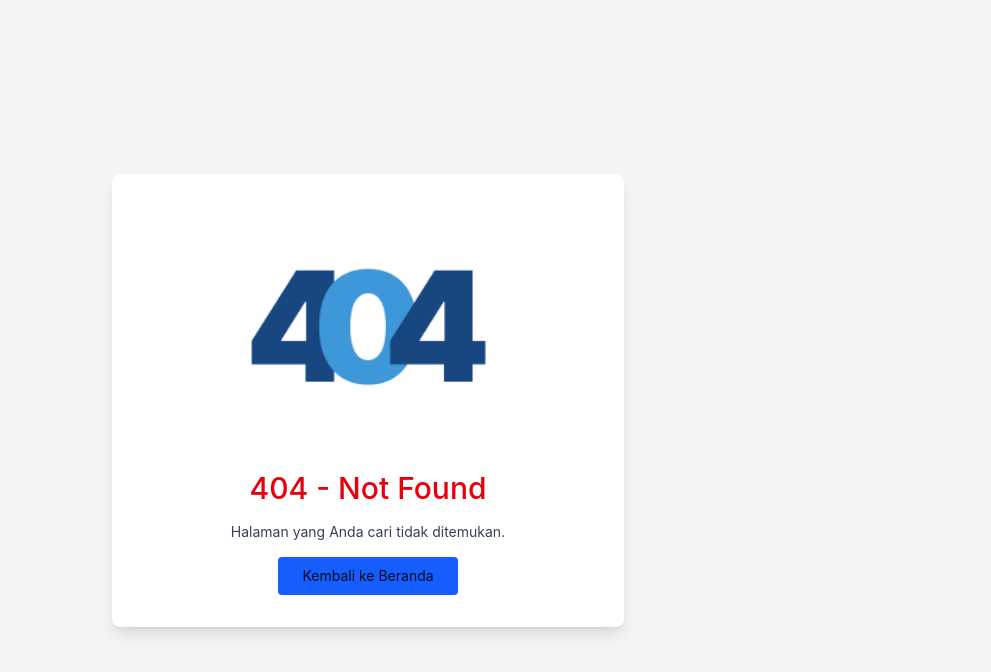
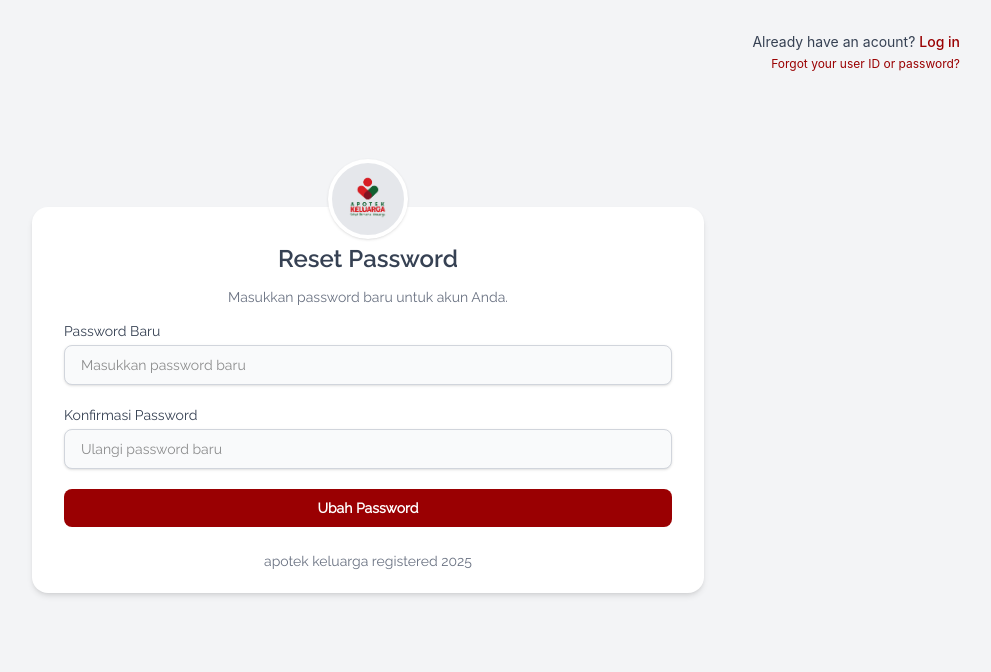
Before and after one commit to Xunnii/Apotekita-PCR, a React (Vite) app: page /reset-password in a window 1280 px wide. Before the commit this address had no page. Shown: the top 672 px of the page, without its empty margins (272-1263 px from the left). Built offline with nearby package versions, Linux system fonts and the light colour scheme.

Commit message:
Perbaikan untuk KPPL

```diff
--- a/package.json
+++ b/package.json
@@ -14,7 +14,7 @@
     "@ant-design/plots": "^2.6.0",
     "@heroicons/react": "^2.2.0",
     "@lottiefiles/dotlottie-react": "^0.14.2",
-    "@supabase/supabase-js": "^2.50.0",
+    "@supabase/supabase-js": "^2.110.0",
     "antd": "^5.26.4",
     "axios": "^1.9.0",
     "chart.js": "^4.5.0",
--- a/src/App.jsx
+++ b/src/App.jsx
@@ -18,6 +18,7 @@ import TestimoniForm from './pages/TestimoniForm';
 import TestimoniAdminPage from './pages/admin/TestimoniAdminPage';
 import OrderHistoryPage from './pages/OrderHistoryPage';
 import ObatResepAdminPage from './pages/admin/ObatResepAdminPage';
+
 
 // Lazy load components
 const HomePage = lazy(() => import('./pages/guest/HomePage'));
@@ -43,6 +44,7 @@ const SalesReportPage = lazy(() => import('./pages/admin/SalesReportPage'));
 const FAQPage = lazy(() => import('./pages/FAQPage'));
 const InputResepPage = lazy(() => import('./pages/guest/InputResepPage'));
 const OutletPage = lazy(() => import('./pages/OutletPage'));
+const ResetPassword = lazy(() => import('./pages/Auth/ResetPassword'));
 
 export default function App() {
   return (
@@ -114,6 +116,7 @@ export default function App() {
           <Route path="/login" element={<Login />} />
           <Route path="/register" element={<Register />} />
           <Route path="/forgot" element={<Forgot />} />
+          <Route path="/reset-password" element={<ResetPassword />} />
         </Route>
       </Routes>
     </Suspense>
--- a/src/config/supabase.js
+++ b/src/config/supabase.js
@@ -1,7 +1,6 @@
-// src/config/supabase.js
 import { createClient } from '@supabase/supabase-js';
 
-const supabaseUrl = 'https://rlkrzkngbfbzumeipfbs.supabase.co';
-const supabaseKey = 'eyJhbGciOiJIUzI1NiIsInR5cCI6IkpXVCJ9.eyJpc3MiOiJzdXBhYmFzZSIsInJlZiI6InJsa3J6a25nYmZienVtZWlwZmJzIiwicm9sZSI6ImFub24iLCJpYXQiOjE3NTE2MzU1NzYsImV4cCI6MjA2NzIxMTU3Nn0.M-S-U9dYLo_rMfpLsZsMzb_Fn89kTHgbvaIPxfyWd6s';
+const supabaseUrl = import.meta.env.VITE_SUPABASE_URL;
+const supabaseKey = import.meta.env.VITE_SUPABASE_PUBLISHABLE_KEY;
 
 export const supabase = createClient(supabaseUrl, supabaseKey);
--- a/src/pages/Auth/Forgot.jsx
+++ b/src/pages/Auth/Forgot.jsx
@@ -1,15 +1,55 @@
+import { useState } from 'react';
+import { supabase } from '../../config/supabase';
+
 export default function Forgot() {
+    const [email, setEmail] = useState('');
+    const [message, setMessage] = useState('');
+    const [error, setError] = useState('');
+    const [loading, setLoading] = useState(false);
+
+    const handleSubmit = async (e) => {
+        e.preventDefault();
+
+        setLoading(true);
+        setMessage('');
+        setError('');
+
+        const { error } = await supabase.auth.resetPasswordForEmail(email, {
+            redirectTo: `${window.location.origin}/reset-password`,
+        });
+
+        if (error) {
+            setError(error.message);
+        } else {
+            setMessage('Link reset password telah dikirim ke email.');
+        }
+
+        setLoading(false);
+    };
+
     return (
         <div className="mb-6">
             <h2 className="font-RalewayBold text-2xl font-semibold text-gray-700 mb-2 text-center">
-                Lupa password kang???
+                Lupa Password?
             </h2>
 
             <p className="text-sm text-gray-500 mb-6 text-center">
-                cak masukan email lu biar kasi verifnya
+                Masukkan email untuk menerima link reset password.
             </p>
 
-            <form>
+            {message && (
+                <p className="text-sm text-green-600 mb-4 text-center">
+                    {message}
+                </p>
+            )}
+
+            {error && (
+                <p className="text-sm text-red-600 mb-4 text-center">
+                    {error}
+                </p>
+            )}
+
+            <form onSubmit={handleSubmit}>
                 <div className="mb-5">
                     <label
                         htmlFor="email"
@@ -17,22 +57,26 @@ export default function Forgot() {
                     >
                         Email Address
                     </label>
+
                     <input
                         type="email"
                         id="email"
-                        className="w-full px-4 py-2 bg-gray-50 border border-gray-300 rounded-lg shadow-sm
-                            placeholder-gray-400"
+                        value={email}
+                        onChange={(e) => setEmail(e.target.value)}
+                        required
+                        className="w-full px-4 py-2 bg-gray-50 border border-gray-300 rounded-lg shadow-sm placeholder-gray-400"
                         placeholder="you@example.com"
                     />
                 </div>
+
                 <button
                     type="submit"
-                    className="w-full bg-primary hover:bg-pudar2 text-white font-semibold py-2 px-4
-                        rounded-lg transition duration-300"
+                    disabled={loading}
+                    className="w-full bg-primary hover:bg-pudar2 text-white font-semibold py-2 px-4 rounded-lg transition duration-300 disabled:opacity-50"
                 >
-                    Send Reset Link
+                    {loading ? 'Mengirim...' : 'Kirim Link Reset Password'}
                 </button>
             </form>
         </div>
-    )
+    );
 }
--- /dev/null
+++ b/src/pages/Auth/ResetPassword.jsx
@@ -0,0 +1,120 @@
+import { useState } from 'react';
+import { useNavigate } from 'react-router-dom';
+import { supabase } from '../../config/supabase';
+
+export default function ResetPassword() {
+    const [password, setPassword] = useState('');
+    const [confirmPassword, setConfirmPassword] = useState('');
+    const [error, setError] = useState('');
+    const [message, setMessage] = useState('');
+    const [loading, setLoading] = useState(false);
+
+    const navigate = useNavigate();
+
+    const handleSubmit = async (e) => {
+        e.preventDefault();
+
+        setError('');
+        setMessage('');
+
+        if (password !== confirmPassword) {
+            setError('Konfirmasi password tidak sama.');
+            return;
+        }
+
+        if (password.length < 6) {
+            setError('Password minimal 6 karakter.');
+            return;
+        }
+
+        setLoading(true);
+
+        const { error } = await supabase.auth.updateUser({
+            password: password,
+        });
+
+        if (error) {
+            setError(error.message);
+        } else {
+            setMessage('Password berhasil diperbarui.');
+
+            setTimeout(() => {
+                navigate('/login');
+            }, 2000);
+        }
+
+        setLoading(false);
+    };
+
+    return (
+        <div className="mb-6">
+            <h2 className="font-RalewayBold text-2xl font-semibold text-gray-700 mb-2 text-center">
+                Reset Password
+            </h2>
+
+            <p className="text-sm text-gray-500 mb-6 text-center">
+                Masukkan password baru untuk akun Anda.
+            </p>
+
+            {message && (
+                <p className="text-sm text-green-600 mb-4 text-center">
+                    {message}
+                </p>
+            )}
+
+            {error && (
+                <p className="text-sm text-red-600 mb-4 text-center">
+                    {error}
+                </p>
+            )}
+
+            <form onSubmit={handleSubmit}>
+                <div className="mb-5">
+                    <label
+                        htmlFor="password"
+                        className="block text-sm font-medium text-gray-700 mb-1"
+                    >
+                        Password Baru
+                    </label>
+
+                    <input
+                        type="password"
+                        id="password"
+                        value={password}
+                        onChange={(e) => setPassword(e.target.value)}
+                        required
+                        className="w-full px-4 py-2 bg-gray-50 border border-gray-300 rounded-lg shadow-sm"
+                        placeholder="Masukkan password baru"
+                    />
+                </div>
+
+                <div className="mb-5">
+                    <label
+                        htmlFor="confirmPassword"
+                        className="block text-sm font-medium text-gray-700 mb-1"
+                    >
+                        Konfirmasi Password
+                    </label>
+
+                    <input
+                        type="password"
+                        id="confirmPassword"
+                        value={confirmPassword}
+                        onChange={(e) => setConfirmPassword(e.target.value)}
+                        required
+                        className="w-full px-4 py-2 bg-gray-50 border border-gray-300 rounded-lg shadow-sm"
+                        placeholder="Ulangi password baru"
+                    />
+                </div>
+
+                <button
+                    type="submit"
+                    disabled={loading}
+                    className="w-full bg-primary hover:bg-pudar2 text-white font-semibold py-2 px-4 rounded-lg transition duration-300 disabled:opacity-50"
+                >
+                    {loading ? 'Memproses...' : 'Ubah Password'}
+                </button>
+            </form>
+        </div>
+    );
+}
```
Also changed, not shown: 2 other files (tests, documents, lock files or other folders).
